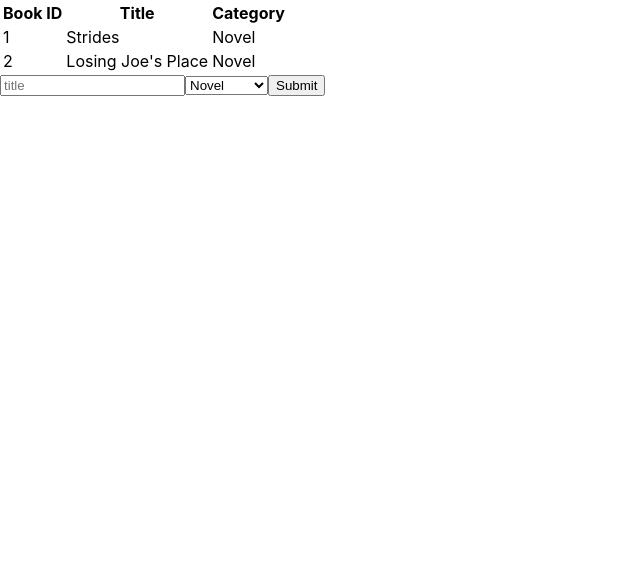
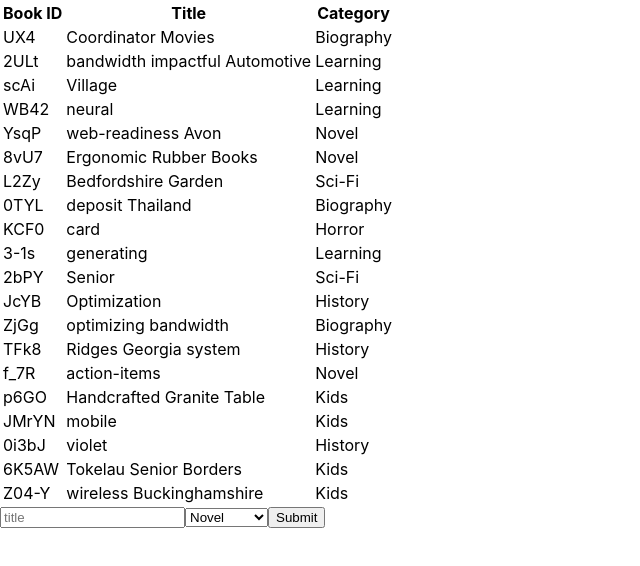
Before and after one commit to cdrani/book-cms, a React (Create React App) app: page / in a window 1280 px wide. Shown: the top 566 px of the page, without its empty margins (0-640 px from the left). Built offline with nearby package versions, Linux system fonts and the light colour scheme.

Commit message:
generate books

```diff
--- a/package.json
+++ b/package.json
@@ -3,12 +3,14 @@
   "version": "0.1.0",
   "private": true,
   "dependencies": {
+    "faker": "4.1.0",
     "react": "^16.6.3",
     "react-dom": "^16.6.3",
     "react-redux": "6.0.0",
     "react-scripts": "2.1.1",
     "redux": "4.0.1",
-    "redux-actions": "2.6.4"
+    "redux-actions": "2.6.4",
+    "shortid": "2.2.14"
   },
   "scripts": {
     "start": "react-scripts start",
--- /dev/null
+++ b/src/constants/index.js
@@ -0,0 +1,9 @@
+export const categories = [
+  'Novel',
+  'Biography',
+  'History',
+  'Horror',
+  'Kids',
+  'Learning',
+  'Sci-Fi'
+]
--- a/src/containers/BooksForm.js
+++ b/src/containers/BooksForm.js
@@ -1,18 +1,9 @@
 import React from 'react'
 import { connect } from 'react-redux'
 import { setActiveCategory, setTitle } from '../actions'
+import { categories } from '../constants'
 
 const BooksForm = ({ activeCategory, setActiveCategory, setTitle, title }) => {
-  const categories = [
-    'Novel',
-    'Biography',
-    'History',
-    'Horror',
-    'Kids',
-    'Learning',
-    'Sci-Fi'
-  ]
-
   const handleSetActiveCategory = e => {
     const activeCategory = e.target.value
     setActiveCategory(activeCategory)
@@ -23,10 +14,24 @@ const BooksForm = ({ activeCategory, setActiveCategory, setTitle, title }) => {
     setTitle(title)
   }
 
+  const handleSubmit = e => {
+    e.preventDefault()
+    console.log(e.target.elements)
+  }
+
   return (
-    <form>
-      <input value={title} onChange={handleSetTitle} placeholder="title" />
-      <select onChange={handleSetActiveCategory} value={activeCategory}>
+    <form onSubmit={handleSubmit}>
+      <input
+        name="title"
+        value={title}
+        onChange={handleSetTitle}
+        placeholder="title"
+      />
+      <select
+        name="category"
+        onChange={handleSetActiveCategory}
+        value={activeCategory}
+      >
         {categories.map(category => (
           <option key={category}>{category}</option>
         ))}
--- a/src/reducers/books.js
+++ b/src/reducers/books.js
@@ -1,18 +1,5 @@
 import { handleActions } from 'redux-actions'
-
-const initialState = {
-  1: {
-    id: 1,
-    title: 'Strides',
-    category: 'Novel'
-  },
-
-  2: {
-    id: 2,
-    title: "Losing Joe's Place",
-    category: 'Novel'
-  }
-}
+import { getBooks } from '../static-data'
 
 export default handleActions(
   {
@@ -25,5 +12,5 @@ export default handleActions(
       }
     }
   },
-  initialState
+  getBooks(20)
 )
--- /dev/null
+++ b/src/static-data.js
@@ -0,0 +1,32 @@
+import faker from 'faker'
+import shortid from 'shortid'
+import { categories } from './constants'
+
+const randomCategory = () => {
+  const { length: len } = categories
+  return categories[Math.floor(Math.random() * len)]
+}
+
+const generateBook = () => {
+  const id = shortid.generate()
+  return {
+    id,
+    title: faker.random.words(),
+    category: randomCategory()
+  }
+}
+
+const generateBooks = num => {
+  return Array.from({ length: num }, (v, i) => generateBook())
+}
+
+export const getBooks = num => {
+  const booksObj = {}
+  const books = generateBooks(num)
+
+  books.forEach(book => {
+    booksObj[book.id] = book
+  })
+
+  return booksObj
+}
```
Also changed, not shown: 1 other file (tests, documents, lock files or other folders).
